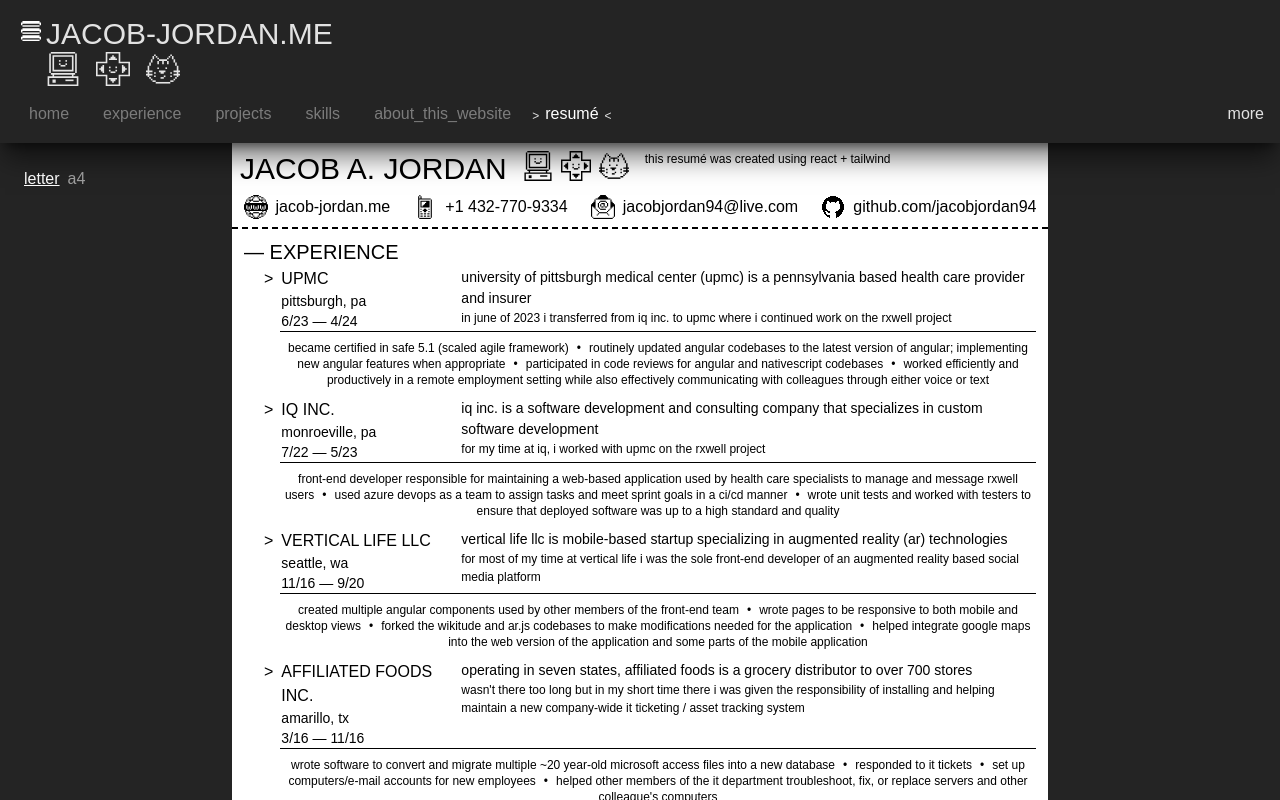
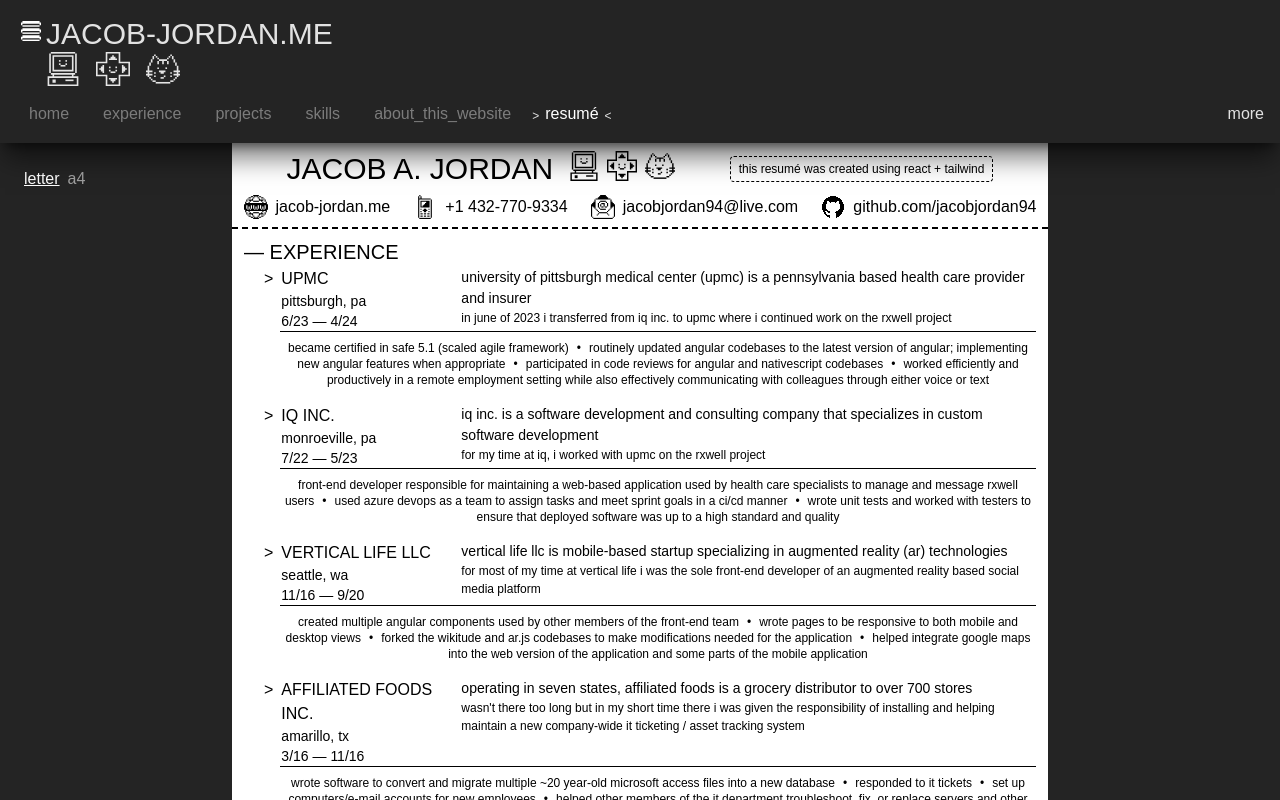
Before and after one commit to jacobjordan94/jacob-jordan-me, a React (Vite) app: page /resume in a window 1280 px wide. Built offline with nearby package versions, Linux system fonts and the light colour scheme; a web font is replaced by a local one.

Commit message:
better positioning of header items

```diff
--- a/src/pages/resume/Resume.jsx
+++ b/src/pages/resume/Resume.jsx
@@ -17,13 +17,15 @@ export default function ResumePage({}) {
         <div data-page-size={pageSize} className="resume-page relative">
             <Page size={pageSize} className="flex flex-col">
                 <div className="header">
-                    <div className="name-icons flex items-start gap-4 p-2">
+                    <div className="name-icons flex items-center justify-evenly">
+                        <div className="flex gap-4 py-2">
                             <span className="text-3xl">JACOB A. JORDAN</span>
                             <span className="icons *:text-black flex *:size-[30px] gap-2">
                                 <OldPCIcon />
                                 <DPadIcon />
                                 <HeathcliffIcon />
                             </span>
+                        </div>
                         <ResumeDisclaimer />
                     </div>
                     <div className="contact **:text-black text-md flex justify-around border-b-2 border-dashed pb-2">
@@ -97,7 +99,7 @@ function ResumeExperience({ experience, className }) {
     }
     return (
         <ResumeSection title="experience" className={className}>
-            <div className="resume-experience-content flex flex-col gap-2.5 lowercase">
+            <div className="resume-experience-content flex flex-col gap-4 lowercase">
                 <ResumeJob job={experience[0]} bullets={[experience[0].bullets[0], experience[0].bullets[1], experience[0].bullets[2], experience[1].bullets[3]]} />
                 <ResumeJob job={experience[1]} bullets={[experience[1].bullets[0], experience[1].bullets[1], experience[1].bullets[2]]} />
                 <ResumeJob job={experience[2]} bullets={[experience[2].bullets[0], experience[2].bullets[1], experience[2].bullets[3], experience[2].bullets[4]]} />
@@ -166,8 +168,8 @@ function ResumeProjects({ projects }) {
 
 function ResumeDisclaimer() {
     return (
-        <div className="resume-disclaimer text-center text-xs">
-            <span className="">this resumé was created using react + tailwind</span>
+        <div className="resume-disclaimer text-center text-xs border-1 border-dashed py-1 px-2 rounded-sm">
+            this resumé was created using react + tailwind
         </div>
     );
 }
```
Lines whose indentation alone changed are shown as unchanged.
